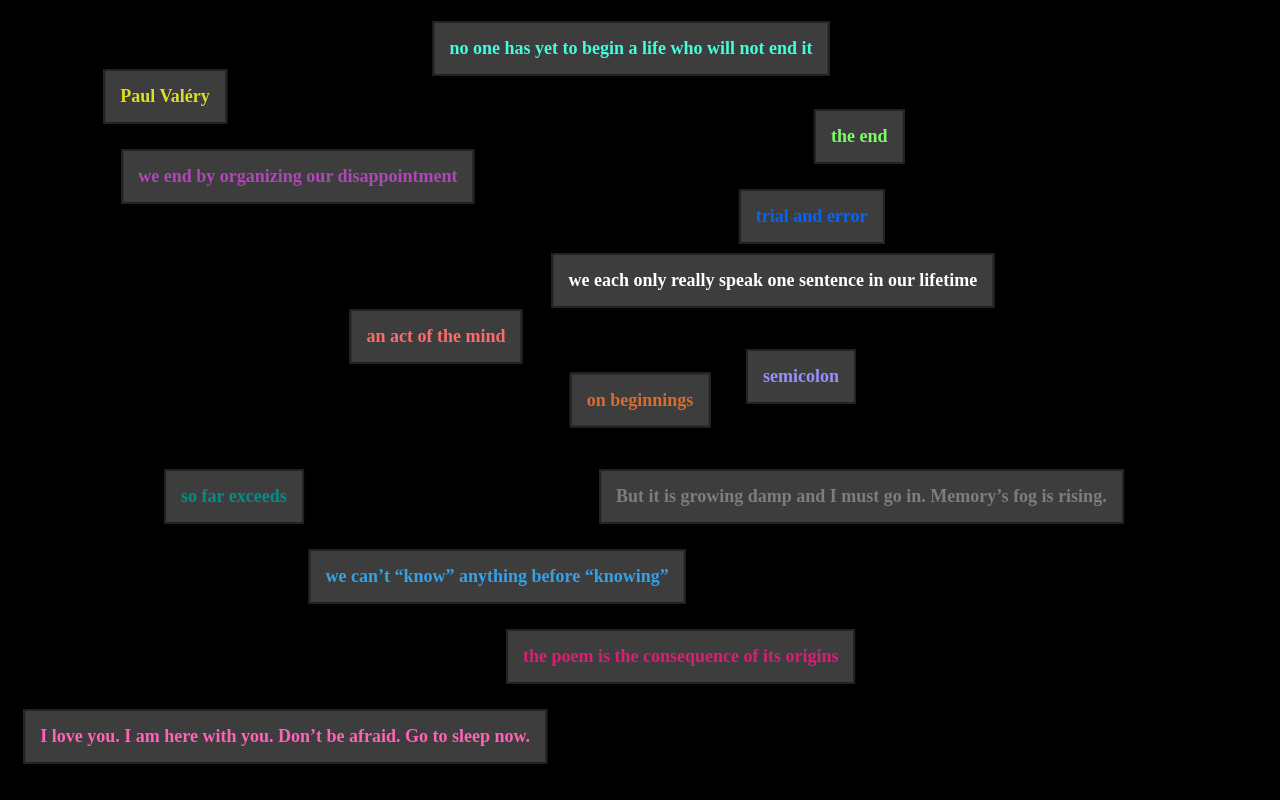
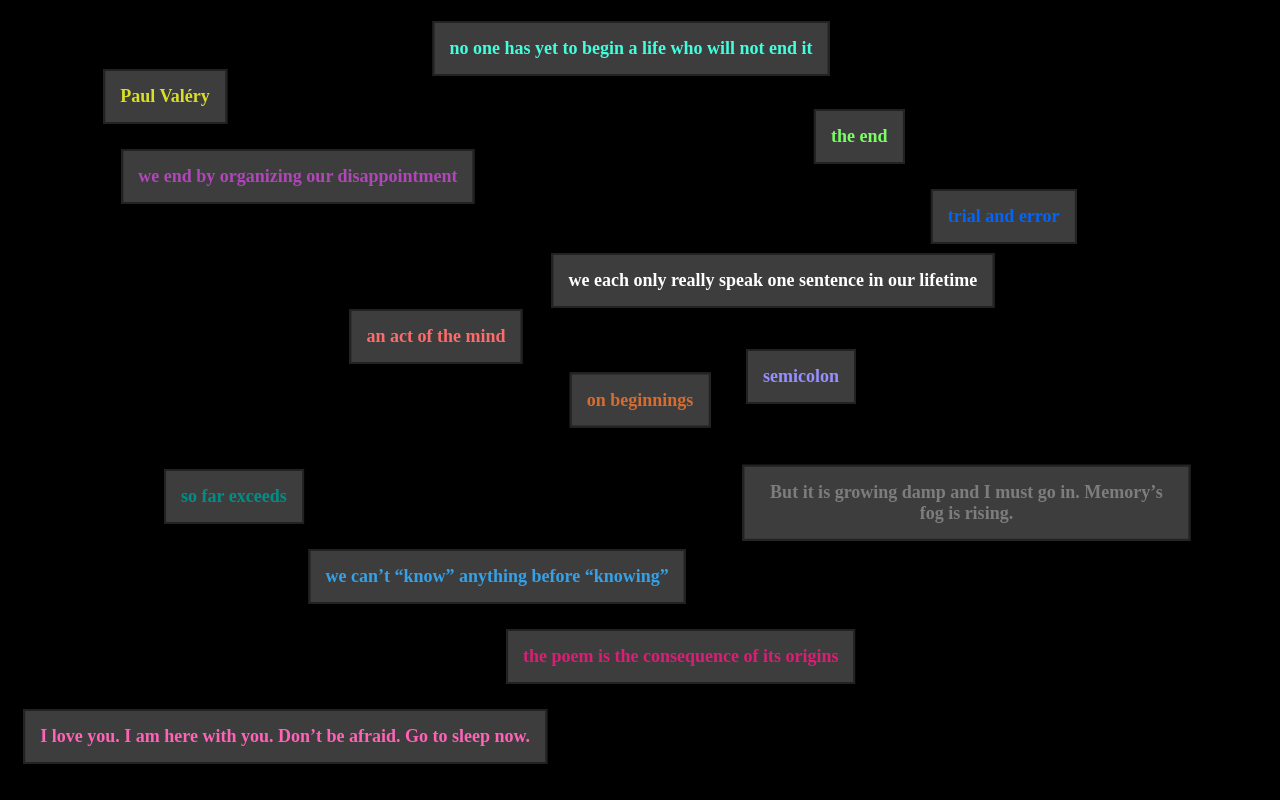
Before and after one commit to mikamimochi/onbeginnings, a plain HTML site: page index.html in a window 1280 px wide. Drawn offline with nearby package versions, Linux system fonts and the light colour scheme.

Commit message:
Update style1.css

```diff
--- a/style1.css
+++ b/style1.css
@@ -512,7 +512,7 @@ body {
 #but7 button {
   position: absolute;
   top: 25%;
-  left: 60%;
+  left: 75%;
   transform: translate(-20%,-20%);
   padding: 15px;
   font-family: 'Ibarra Real Nova', serif;
@@ -1240,7 +1240,7 @@ body {
 #but15 button {
   position: absolute;
   top: 60%;
-  left: 55%;
+  left: 65%;
   transform: translate(-20%,-20%);
   padding: 15px;
   font-family: 'Ibarra Real Nova', serif;
```
